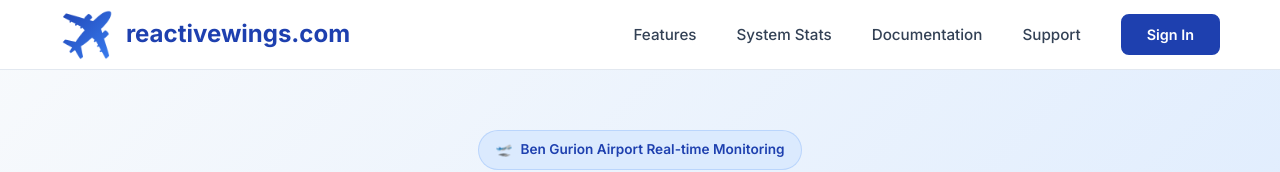
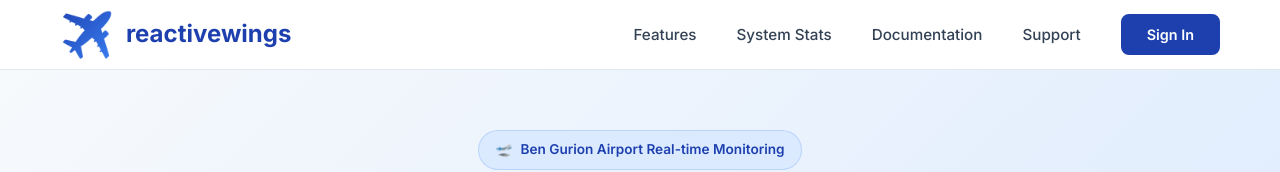
Before and after one commit to AryehRotberg/reactivewings-frontend, a React (Vite) app: page / in a window 1280 px wide. Shown: the top 172 px of the page. Built offline with nearby package versions, Linux system fonts and the light colour scheme; no server answers.

Commit message:
refactor: update logo text to remove domain and comment out hover effect in DashboardNav styles

```diff
--- a/src/components/DashboardNav.tsx
+++ b/src/components/DashboardNav.tsx
@@ -15,7 +15,7 @@ export default function DashboardNav() {
             <div className="dashboard-nav-container">
                 <Link to="/" className="dashboard-logo">
                     <span className="dashboard-logo-icon">✈️</span>
-                    <span>reactivewings.com</span>
+                    <span>reactivewings</span>
                 </Link>
                 <div className="menu-container">
                     <button
--- a/src/components/Header.tsx
+++ b/src/components/Header.tsx
@@ -11,7 +11,7 @@ export default function Header({ onSignIn }: HeaderProps) {
             <nav className="header-nav-container">
                 <Link to="/" className="header-logo">
                     <span className="header-logo-icon">✈️</span>
-                    <span>reactivewings.com</span>
+                    <span>reactivewings</span>
                 </Link>
 
                 <ul className="nav-menu">
--- a/src/styles/DashboardNav.css
+++ b/src/styles/DashboardNav.css
@@ -33,9 +33,9 @@
     transition: all 0.3s ease;
 }
 
-.dashboard-logo:hover {
+/* .dashboard-logo:hover {
     transform: scale(1.02);
-}
+} */
 
 .dashboard-logo-icon {
     font-size: 1.4em;
```
